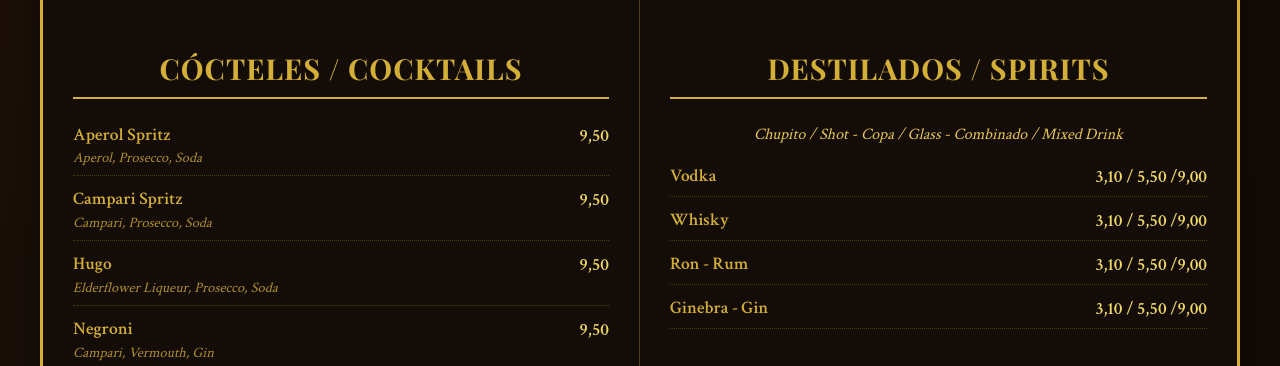
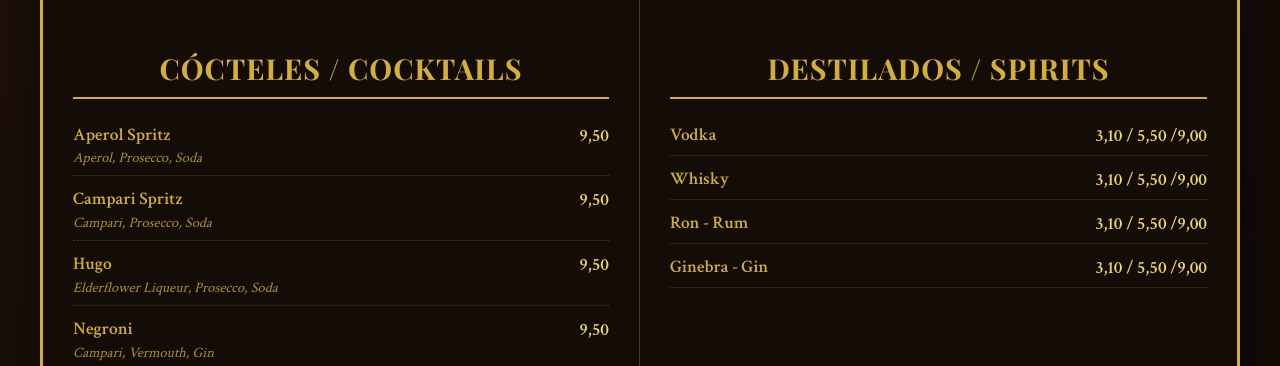
Before and after one commit to caroGran/cartaBarCentral, a plain HTML site: page bebidas.html in a window 1280 px wide. Shown: the part 1700-2066 px from the top of the page. Drawn offline with nearby package versions, Linux system fonts and the light colour scheme.

Commit message:
borro chupito y demás

```diff
--- a/bebidas.html
+++ b/bebidas.html
@@ -606,7 +606,7 @@ Mint Tea, Chamomile Tea</div>
            <div class="menu-section">
     <h2 class="section-title">DESTILADOS / SPIRITS</h2>
     <p style="text-align: center; font-style: italic; margin-bottom: 20px; color: #e6c757;">
-        Chupito / Shot - Copa / Glass - Combinado / Mixed Drink
+
     </p>
 
     <div class="menu-item">
```
